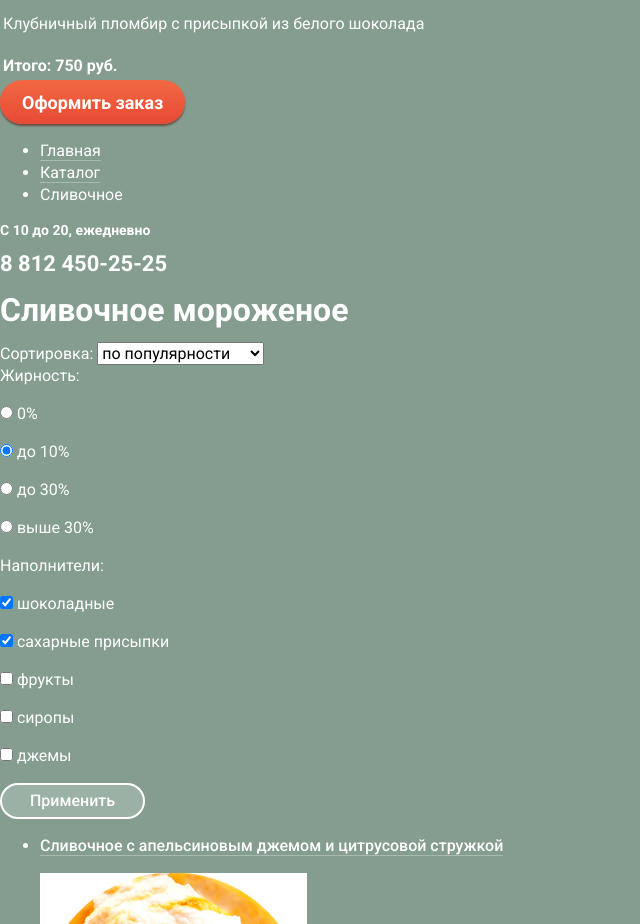
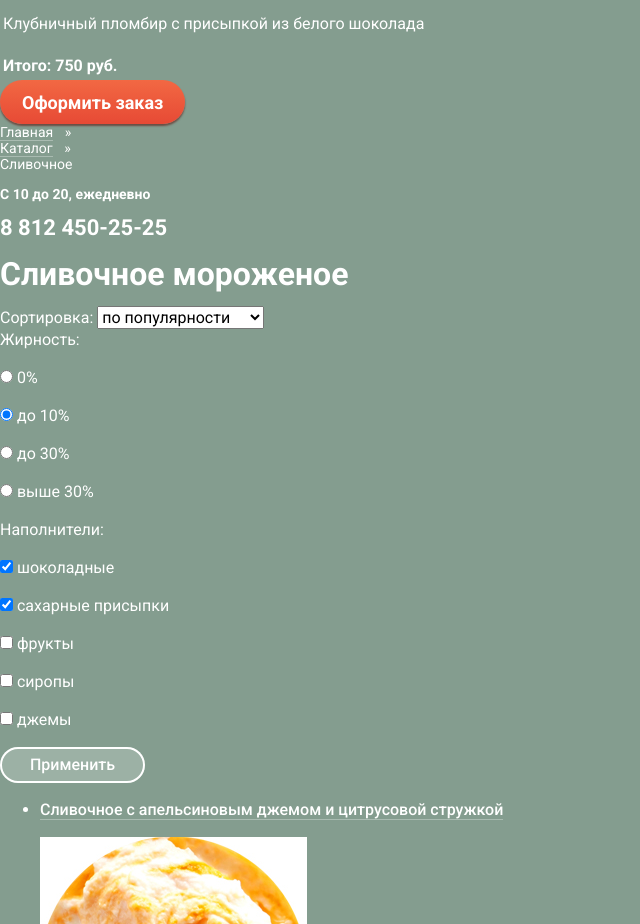
Before and after one commit to grusenka/1064673-gllacy-25, a plain HTML site: page catalog.html in a window 1280 px wide. Shown: the part 1087-2011 px from the top of the page, without its empty margins (0-640 px from the left). Drawn offline with Linux system fonts and the light colour scheme.

Commit message:
Стили шрифта для хлебных крошек.

```diff
--- a/css/style.css
+++ b/css/style.css
@@ -128,6 +128,19 @@ body {
   color: #323232;
   background-color: #ededed;
   box-shadow: inset 0 2px 1px 0 #696969;
+}
+
+.breadcrumbs-list {
+  padding: 0;
+  margin: 0;
+  font-size: 14px;
+  line-height: 16px;
+  list-style: none;
+}
+
+.breadcrumbs-item:not(:last-child)::after {
+  content: '\00BB';
+  margin-left: 8px;
 }
 
 .pagination {
```
